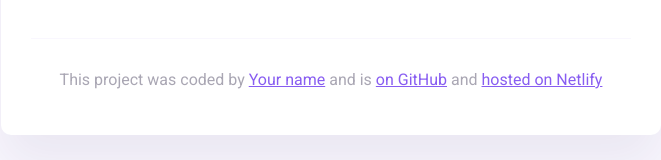
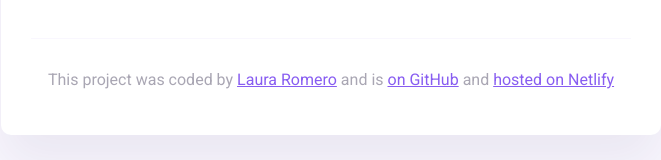
Before and after one commit to LR-OM/Challenge.html, a website built with Parcel: page Index.html in a window 1280 px wide. Shown: the part 325-485 px from the top of the page, without its empty margins (309-970 px from the left). Built offline with nearby package versions, Linux system fonts and the light colour scheme.

Commit message:
Update Index.html
added my name onto the footer

```diff
--- a/Index.html
+++ b/Index.html
@@ -40,7 +40,7 @@
     <footer>
       <p>
         This project was coded by
-        <a href="#" target="_blank">Your name</a> and is
+        <a href="#" target="_blank">Laura Romero</a> and is
         <a href="#" target="_blank"> on GitHub</a> and
         <a href="#" target="_blank">hosted on Netlify</a>
       </p>
```
